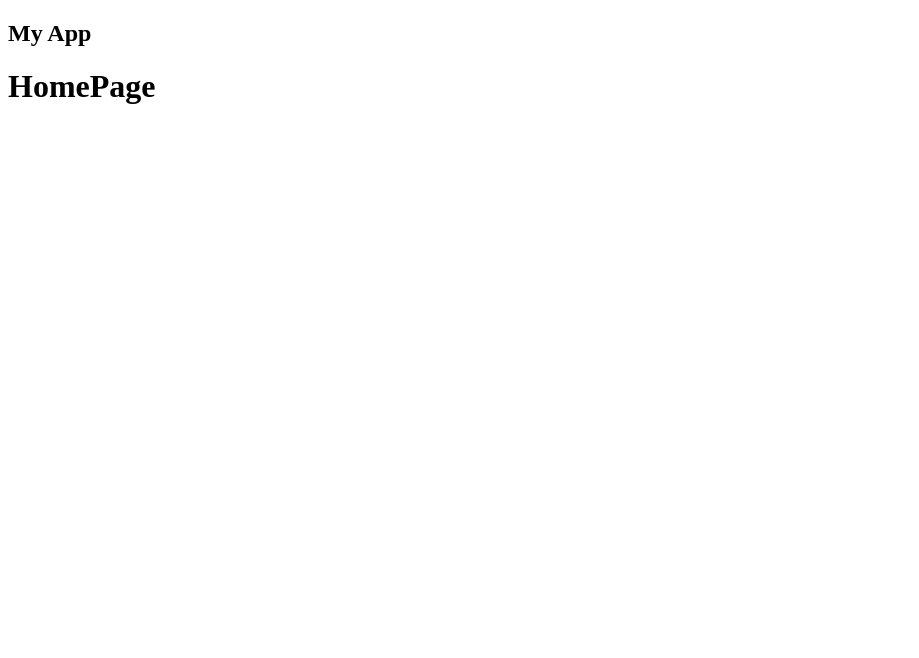
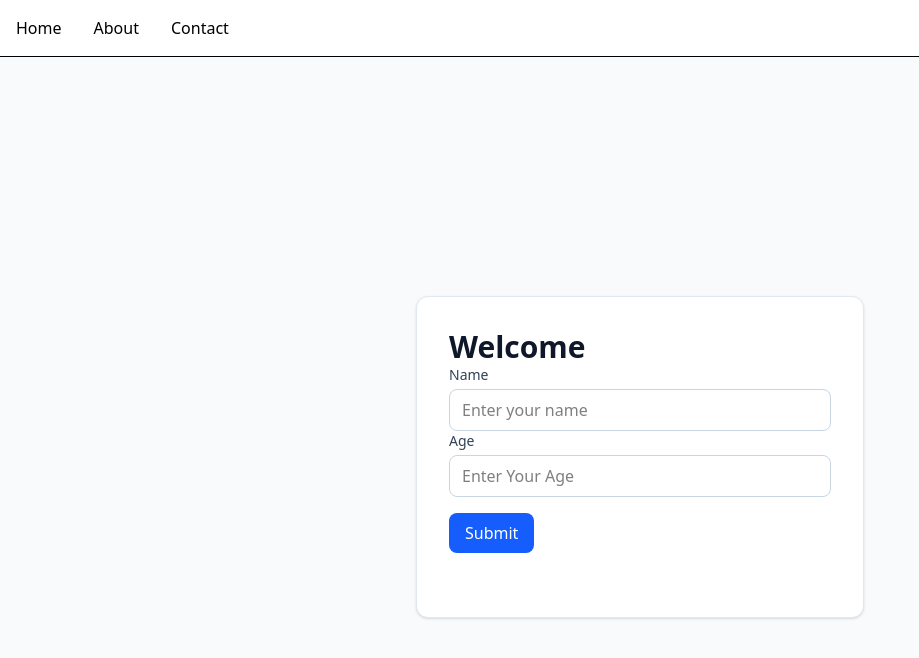
Before and after one commit to basarathyasin/smatic-day1, a Next.js app: page / in a window 1280 px wide. Shown: the top 658 px of the page, without its empty margins (0-919 px from the left). Built offline with nearby package versions, Linux system fonts and the light colour scheme.

Commit message:
Task Completed

```diff
--- /dev/null
+++ b/app/about/page.tsx
@@ -0,0 +1,7 @@
+import React from 'react'
+
+export default function About() {
+  return (
+    <h1 className='py-10'>About</h1>
+  )
+}
--- /dev/null
+++ b/app/components/forms/BasicForm.tsx
@@ -0,0 +1,68 @@
+"use client";
+
+import { useState } from "react";
+import Button from "../ui/Button";
+
+export default function BasicForm() {
+	const [name, setName] = useState("");
+	const [age, setAge] = useState("");
+
+	const handleSubmit = (e: React.FormEvent<HTMLFormElement>) => {
+		e.preventDefault();
+
+		if (!name.trim() || !age.trim()) {
+			alert("Please fill all fields");
+			return;
+		}
+
+		const ageNumber = Number(age);
+
+		if (Number.isNaN(ageNumber)) {
+			alert("Age must be a valid number");
+			return;
+		}
+
+		alert(`Form Submitted: Name: ${name}, Age: ${age}`);
+
+		setName("");
+		setAge("");
+	};
+
+	return (
+		<form onSubmit={handleSubmit} className="space-y-4">
+			<div>
+				<label
+					htmlFor="name"
+					className="block text-sm font-medium text-slate-700 mb-1"
+				>
+					Name
+				</label>
+
+				<input
+					id="name"
+					type="text"
+					value={name}
+					onChange={(e) => setName(e.target.value)}
+					placeholder="Enter your name"
+					className="w-full rounded-lg border border-slate-300 px-3 py-2 outline-none focus:ring-2 focus:ring-blue-500"
+				/>
+				<label
+					htmlFor="age"
+					className="block text-sm font-medium text-slate-700 mb-1"
+				>
+					Age
+				</label>
+				<input
+					id="age"
+					type="number"
+					value={age}
+					onChange={(e) => setAge(e.target.value)}
+					placeholder="Enter Your Age"
+					className="w-full rounded-lg border border-slate-300 px-3 py-2 outline-none focus:ring-2 focus:ring-blue-500"
+				/>
+			</div>
+
+			<Button text="Submit" />
+		</form>
+	);
+}
--- a/app/components/layout/Navbar.tsx
+++ b/app/components/layout/Navbar.tsx
@@ -1,11 +1,11 @@
-interface NavbarProps {
-  title: string;
-}
+import Link from "next/link";
 
-export default function Navbar({ title }: NavbarProps) {
+export default function Navbar() {
   return (
-    <nav>
-      <h2>{title}</h2>
+    <nav className="flex gap-8 p-4 border-b">
+      <Link href="/">Home</Link>
+      <Link href="/about">About</Link>
+      <Link href="/contact">Contact</Link>
     </nav>
   );
 }
--- /dev/null
+++ b/app/components/ui/Button.tsx
@@ -0,0 +1,21 @@
+interface ButtonProps {
+  text: string;
+  onClick?: () => void;
+  className?: string;
+}
+
+export default function Button({
+  text,
+  onClick,
+  className = "",
+}: ButtonProps) {
+  return (
+    <button
+      type="submit"
+      onClick={onClick}
+      className={`px-4 py-2 rounded-lg bg-blue-600 text-white ${className}`}
+    >
+      {text}
+    </button>
+  );
+}
--- /dev/null
+++ b/app/contact/page.tsx
@@ -0,0 +1,7 @@
+import React from 'react'
+
+export default function Contact() {
+  return (
+    <h1 className='py-10'>Contact</h1>
+  )
+}
--- /dev/null
+++ b/app/global.css
@@ -0,0 +1 @@
+@import "tailwindcss";
--- a/app/layout.tsx
+++ b/app/layout.tsx
@@ -1,3 +1,6 @@
+import Navbar from "./components/layout/Navbar";
+import "./global.css"
+
 export default function RootLayout({
 	children,
 }: Readonly<{
@@ -5,7 +8,10 @@ export default function RootLayout({
 }>) {
 	return (
 		<html lang="en">
-			<body className="min-h-full flex flex-col">{children}</body>
+			<body className="min-h-full flex flex-col">
+				<Navbar />
+				{children}
+			</body>
 		</html>
 	);
 }
--- a/app/page.tsx
+++ b/app/page.tsx
@@ -1,11 +1,22 @@
-import React from 'react'
-import Navbar from './components/layout/Navbar'
+"use client";
 
-export default function App() {
+import BasicForm from "./components/forms/BasicForm";
+
+
+export default function Home() {
   return (
-    <main>
-        <Navbar title='My App' />
-        <h1>HomePage</h1>
+    <main className="min-h-screen bg-slate-50 flex items-center justify-center p-6">
+      <div className="w-full max-w-md bg-white rounded-xl border border-slate-200 p-8 shadow-sm">
+        <div className="mb-8">
+          <h1 className="text-3xl font-semibold text-slate-900">
+            Welcome
+          </h1>
+
+          <BasicForm />
+        </div>
+
+
+      </div>
     </main>
-  )
+  );
 }
```
